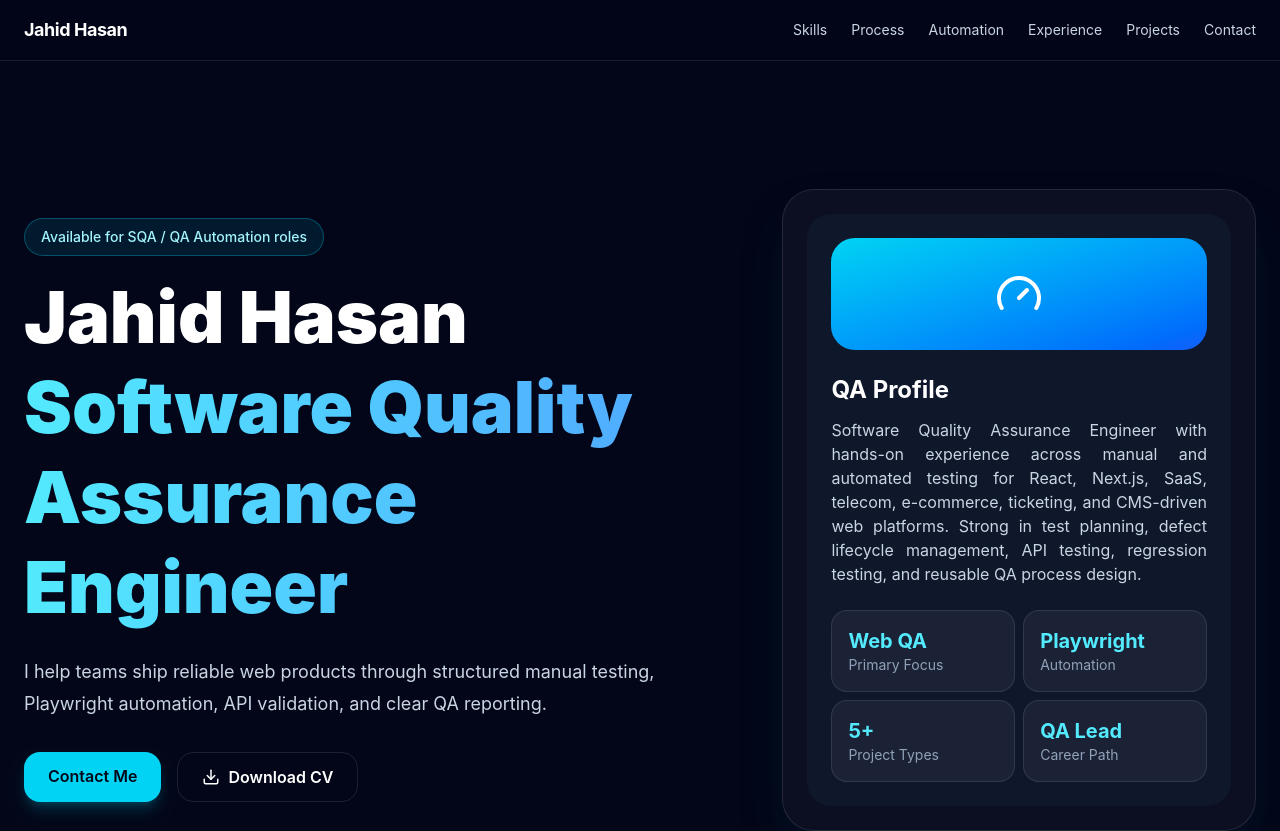
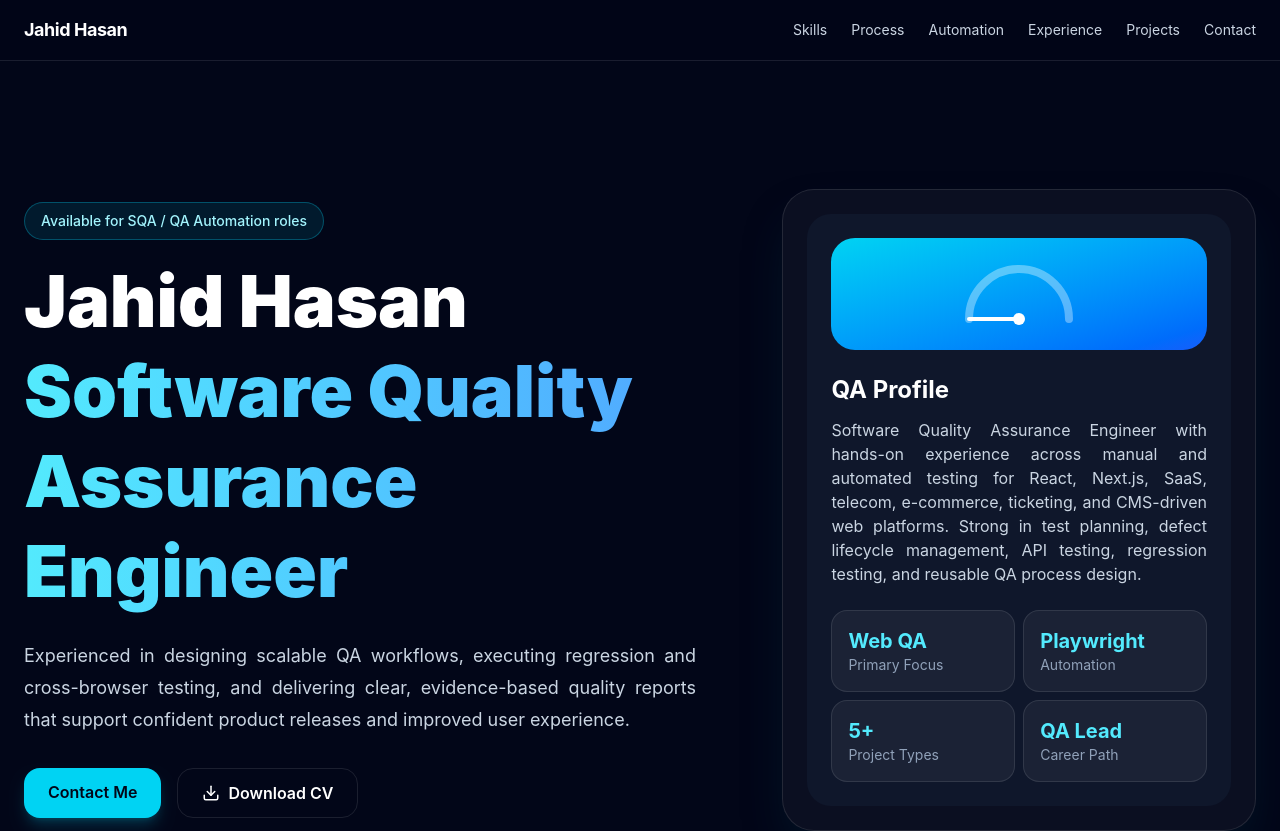
Before and after one commit to neon-jahid/qa-portfolio, a React (Vite) app: page / in a window 1280 px wide. Shown: the top 831 px of the page. Built offline with nearby package versions, Linux system fonts and the light colour scheme.

Commit message:
worked on gauge section

```diff
--- a/src/components/sections/HeroSection.jsx
+++ b/src/components/sections/HeroSection.jsx
@@ -16,7 +16,7 @@ export default function HeroSection() {
                         {portfolio.name}
                         <span className='block bg-gradient-to-r from-cyan-300 to-blue-400 bg-clip-text text-transparent'>{portfolio.role}</span>
                     </h1>
-                    <p className='mt-6 max-w-2xl text-lg leading-8 text-slate-300'>{portfolio.heroTagline}</p>
+                    <p className='mt-6 max-w-2xl text-lg leading-8 text-slate-300 text-justify'>{portfolio.heroTagline}</p>
                     <div className='mt-8 flex flex-wrap gap-4'>
                         <a
                             href='#contact'
@@ -33,12 +33,45 @@ export default function HeroSection() {
 
                 <div className='rounded-[2rem] border border-white/10 bg-white/[0.04] p-4 md:p-6 shadow-2xl shadow-cyan-950/40'>
                     <div className='rounded-[1.5rem] bg-slate-900 p-3 md:p-6'>
-                        <div className='mb-6 flex h-28 items-center justify-center rounded-3xl bg-gradient-to-br from-cyan-400 to-blue-600'>
-                            <Gauge
-                                size={48}
-                                className='text-white'
-                            />
+                        <div className='group mb-6 flex h-28 items-center justify-center overflow-hidden rounded-3xl bg-gradient-to-br from-cyan-400 to-blue-600'>
+                            <div className='relative flex items-center justify-center'>
+                                <svg
+                                    width='120'
+                                    height='70'
+                                    viewBox='0 0 120 70'
+                                    className='overflow-visible'>
+                                    {/* Arc */}
+                                    <path
+                                        d='M10 60 A50 50 0 0 1 110 60'
+                                        fill='none'
+                                        stroke='rgba(255,255,255,0.35)'
+                                        strokeWidth='8'
+                                        strokeLinecap='round'
+                                    />
+
+                                    {/* Needle */}
+                                    <line
+                                        x1='60'
+                                        y1='60'
+                                        x2='10'
+                                        y2='60'
+                                        stroke='white'
+                                        strokeWidth='4'
+                                        strokeLinecap='round'
+                                        className='origin-[60px_60px] transition-transform duration-2500 ease-out group-hover:rotate-[180deg]'
+                                    />
+
+                                    {/* Center Dot */}
+                                    <circle
+                                        cx='60'
+                                        cy='60'
+                                        r='6'
+                                        fill='white'
+                                    />
+                                </svg>
+                            </div>
                         </div>
+
                         <h3 className='text-2xl font-bold text-white'>QA Profile</h3>
                         <p className='mt-3 text-slate-300 text-justify'>{portfolio.summary}</p>
                         <div className='mt-6'>
--- a/src/data/portfolioData.js
+++ b/src/data/portfolioData.js
@@ -1,173 +1,155 @@
-import {
-  FileSpreadsheet,
-  ClipboardCheck,
-  TestTube2,
-  Bug,
-  ShieldCheck,
-  Workflow,
-} from "lucide-react";
+import { FileSpreadsheet, ClipboardCheck, TestTube2, Bug, ShieldCheck, Workflow } from 'lucide-react';
 
 export const portfolio = {
-  name: "Jahid Hasan",
-  role: "Software Quality Assurance Engineer",
-  location: "Dhaka, Bangladesh",
-  email: "iubat.jahid@gmail.com",
-  phone: "+880 1643-848170",
-  resumeUrl: "/Jahid_Hasan_CV.pdf",
-  github: "https://github.com/your-username",
-  linkedin: "https://linkedin.com/in/your-username",
-  availability: "Available for SQA / QA Automation roles",
+    name: 'Jahid Hasan',
+    role: 'Software Quality Assurance Engineer',
+    location: 'Dhaka, Bangladesh',
+    email: 'iubat.jahid@gmail.com',
+    phone: '+880 1643-848170',
+    resumeUrl: '/Jahid_Hasan_CV.pdf',
+    github: 'https://github.com/#',
+    linkedin: 'https://www.linkedin.com/in/jahid-hasan-sumon/',
+    availability: 'Available for SQA / QA Automation roles',
     heroTagline:
-    "I help teams ship reliable web products through structured manual testing, Playwright automation, API validation, and clear QA reporting.",
+        'Experienced in designing scalable QA workflows, executing regression and cross-browser testing, and delivering clear, evidence-based quality reports that support confident product releases and improved user experience.',
     summary:
-    "Software Quality Assurance Engineer with hands-on experience across manual and automated testing for React, Next.js, SaaS, telecom, e-commerce, ticketing, and CMS-driven web platforms. Strong in test planning, defect lifecycle management, API testing, regression testing, and reusable QA process design.",
+        'Software Quality Assurance Engineer with hands-on experience across manual and automated testing for React, Next.js, SaaS, telecom, e-commerce, ticketing, and CMS-driven web platforms. Strong in test planning, defect lifecycle management, API testing, regression testing, and reusable QA process design.',
     stats: [
-    { label: "Primary Focus", value: "Web QA" },
-    { label: "Automation", value: "Playwright" },
-    { label: "Project Types", value: "5+" },
-    { label: "Career Path", value: "QA Lead" },
+        { label: 'Primary Focus', value: 'Web QA' },
+        { label: 'Automation', value: 'Playwright' },
+        { label: 'Project Types', value: '5+' },
+        { label: 'Career Path', value: 'QA Lead' },
     ],
     competencies: [
-    "Manual & Functional Testing",
-    "Test Case Design & Execution",
-    "Bug Tracking & Reporting",
-    "API Testing with Postman",
-    "Cross-Browser Testing",
-    "Playwright Automation",
-    "Page Object Model Design",
-    "Regression & Smoke Testing",
-    "QA Documentation",
-    "Agile / SDLC / STLC",
+        'Manual & Functional Testing',
+        'Test Case Design & Execution',
+        'Bug Tracking & Reporting',
+        'API Testing with Postman',
+        'Cross-Browser Testing',
+        'Playwright Automation',
+        'Page Object Model Design',
+        'Regression & Smoke Testing',
+        'QA Documentation',
+        'Agile / SDLC / STLC',
     ],
     skills: {
-    "Testing Tools": ["Playwright", "Postman", "Chrome DevTools", "Hotjar"],
-    Languages: ["JavaScript", "HTML5", "CSS3"],
-    Frameworks: ["React", "Next.js", "Node.js", "Tailwind CSS"],
-    Documentation: ["MS Excel", "MS Word", "Google Workspace"],
-    "Project Tools": ["Trello", "Jira", "Git", "GitHub"],
-    CMS: ["WordPress", "Custom CMS Administration"],
+        'Testing Tools': ['Playwright', 'Postman', 'Chrome DevTools'],
+        Languages: ['JavaScript', 'HTML5', 'CSS3'],
+        Frameworks: ['React', 'Next.js', 'Node.js', 'Tailwind CSS'],
+        Documentation: ['MS Excel', 'MS Word', 'Google Workspace'],
+        'Project Tools': ['Trello', 'Git', 'GitHub'],
+        CMS: ['WordPress', 'Custom CMS Administration'],
     },
     qaProcess: [
         {
-      title: "Requirement Analysis",
+            title: 'Requirement Analysis',
             icon: FileSpreadsheet,
-      description:
-        "Understand business flows, user journeys, acceptance criteria, risk areas, and release scope before test design.",
+            description: 'Understand business flows, user journeys, acceptance criteria, risk areas, and release scope before test design.',
         },
         {
-      title: "Test Design",
+            title: 'Test Design',
             icon: ClipboardCheck,
-      description:
-        "Create structured test cases with positive, negative, edge-case, smoke, regression, and cross-browser coverage.",
+            description: 'Create structured test cases with positive, negative, edge-case, smoke, regression, and cross-browser coverage.',
         },
         {
-      title: "Execution & Evidence",
+            title: 'Execution & Evidence',
             icon: TestTube2,
-      description:
-        "Execute manual and automated checks with screenshots, videos, logs, and clear reproduction context.",
+            description: 'Execute manual and automated checks with screenshots, videos, logs, and clear reproduction context.',
         },
         {
-      title: "Defect Management",
+            title: 'Defect Management',
             icon: Bug,
-      description:
-        "Report bugs with severity, priority, environment, expected result, actual result, and developer-ready steps.",
+            description: 'Report bugs with severity, priority, environment, expected result, actual result, and developer-ready steps.',
         },
         {
-      title: "Release Confidence",
+            title: 'Release Confidence',
             icon: ShieldCheck,
-      description:
-        "Validate fixes, run regression cycles, monitor post-release quality, and summarize risk before delivery.",
+            description: 'Validate fixes, run regression cycles, monitor post-release quality, and summarize risk before delivery.',
         },
         {
-      title: "Process Improvement",
+            title: 'Process Improvement',
             icon: Workflow,
-      description:
-        "Standardize QA templates, reporting formats, test IDs, and reusable automation patterns for team efficiency.",
+            description: 'Standardize QA templates, reporting formats, test IDs, and reusable automation patterns for team efficiency.',
         },
     ],
     deliverables: [
-    "Test case suites",
-    "Bug reports with evidence",
-    "Regression reports",
-    "Smoke test checklists",
-    "API test notes",
-    "Playwright test scripts",
-    "QA status reports",
-    "Defect summary dashboards",
-    "Release validation notes",
+        'Test case suites',
+        'Bug reports with evidence',
+        'Regression reports',
+        'Smoke test checklists',
+        'API test notes',
+        'Playwright test scripts',
+        'QA status reports',
+        'Defect summary dashboards',
+        'Release validation notes',
     ],
     automationFocus: [
-    "Playwright automation with JavaScript",
-    "Reusable Page Object Model architecture",
-    "Login, authentication, and form validation scenarios",
-    "Positive, negative, and edge-case automation coverage",
-    "Maintainable selectors and test structure",
-    "Regression-ready automation suites",
+        'Playwright automation with JavaScript',
+        'Reusable Page Object Model architecture',
+        'Login, authentication, and form validation scenarios',
+        'Positive, negative, and edge-case automation coverage',
+        'Maintainable selectors and test structure',
+        'Regression-ready automation suites',
     ],
     experience: [
         {
-      company: "SWT WebGeeks",
-      title: "Software Quality Assurance Engineer",
-      period: "Present",
-      location: "Dhaka, Bangladesh",
+            company: 'SWT WebGeeks',
+            title: 'Software Quality Assurance Engineer',
+            period: 'Present',
+            location: 'Dhaka, Bangladesh',
             points: [
-        "Lead end-to-end QA activities across telecom, e-commerce, ticketing, and SaaS projects.",
-        "Build and maintain Playwright test suites using JavaScript and Page Object Model architecture.",
-        "Maintain structured defect workflows with priority, severity, evidence, and reproducible steps.",
-        "Created a reusable Universal QA Toolkit for bug tracking, test case management, and defect reporting.",
-        "Produce client-facing QA reports and process documentation in English and Bangla.",
+                'Lead end-to-end QA activities across telecom, e-commerce, ticketing, and SaaS projects.',
+                'Build and maintain Playwright test suites using JavaScript and Page Object Model architecture.',
+                'Maintain structured defect workflows with priority, severity, evidence, and reproducible steps.',
+                'Created a reusable Universal QA Toolkit for bug tracking, test case management, and defect reporting.',
+                'Produce client-facing QA reports and process documentation in English and Bangla.',
             ],
         },
     ],
     projects: [
         {
-      name: "Airtel BD",
-      type: "Telecom Customer Portal",
-      period: "2023 – 2025",
-      stack: ["Web QA", "Regression", "Cross-Browser"],
-      description:
-        "Ongoing QA and maintenance testing for login, account management, recharge, billing, and plan browsing flows.",
+            name: 'Airtel BD',
+            type: 'Telecom Customer Portal',
+            period: '2023 – 2025',
+            stack: ['Web QA', 'Regression', 'Cross-Browser'],
+            description: 'Ongoing QA and maintenance testing for login, account management, recharge, billing, and plan browsing flows.',
         },
         {
-      name: "Laxfo Electronics",
-      type: "Product Catalog Website",
-      period: "2024 – Present",
-      stack: ["Next.js", "Responsive QA", "CMS"],
-      description:
-        "QA for product listings, detail pages, CMS-driven updates, navigation, responsive layouts, and lumen calculator.",
+            name: 'Laxfo Electronics',
+            type: 'Product Catalog Website',
+            period: '2024 – Present',
+            stack: ['Next.js', 'Responsive QA', 'CMS'],
+            description: 'QA for product listings, detail pages, CMS-driven updates, navigation, responsive layouts, and lumen calculator.',
         },
         {
-      name: "LetsVibe BD",
-      type: "Ticketing Platform",
-      period: "React / Next.js",
-      stack: ["Playwright", "POM", "Test Cases"],
-      description:
-        "Designed and executed test cases for authentication, ticket booking, and discovery. Built automated login tests covering 13+ scenarios.",
+            name: 'LetsVibe BD',
+            type: 'Ticketing Platform',
+            period: 'React / Next.js',
+            stack: ['Playwright', 'POM', 'Test Cases'],
+            description: 'Designed and executed test cases for authentication, ticket booking, and discovery. Built automated login tests covering 13+ scenarios.',
         },
         {
-      name: "Smart-Lab Global",
-      type: "Web, Mobile & API QA",
-      period: "Multi-Layer QA",
-      stack: ["API", "Mobile", "Traceability"],
-      description:
-        "Performed coordinated QA across frontend web, mobile, and backend API layers with separate test case ID schemes.",
+            name: 'Smart-Lab Global',
+            type: 'Web, Mobile & API QA',
+            period: 'Multi-Layer QA',
+            stack: ['API', 'Mobile', 'Traceability'],
+            description: 'Performed coordinated QA across frontend web, mobile, and backend API layers with separate test case ID schemes.',
         },
         {
-      name: "DBL Ceramics",
-      type: "Website Audit",
-      period: "CMS Revamp Proposal",
-      stack: ["UI/UX", "Performance", "CMS"],
-      description:
-        "Conducted structured website analysis covering UI/UX, performance, and CMS gaps for a revamp proposal.",
+            name: 'DBL Ceramics',
+            type: 'Website Audit',
+            period: 'CMS Revamp',
+            stack: ['UI/UX', 'Performance', 'CMS'],
+            description: 'Conducted structured website analysis covering UI/UX, performance, and CMS gaps for a revamp proposal.',
         },
     ],
 };
 
 export const navItems = [
-  { label: "Skills", href: "#skills" },
-  { label: "Process", href: "#process" },
-  { label: "Automation", href: "#automation" },
-  { label: "Experience", href: "#experience" },
-  { label: "Projects", href: "#projects" },
-  { label: "Contact", href: "#contact" },
+    { label: 'Skills', href: '#skills' },
+    { label: 'Process', href: '#process' },
+    { label: 'Automation', href: '#automation' },
+    { label: 'Experience', href: '#experience' },
+    { label: 'Projects', href: '#projects' },
+    { label: 'Contact', href: '#contact' },
 ];
```
Also changed, not shown: src/components/layout/Footer.jsx (+6 -6 lines), src/index.css (+17 -0 lines). Lines whose indentation alone changed are shown as unchanged.
